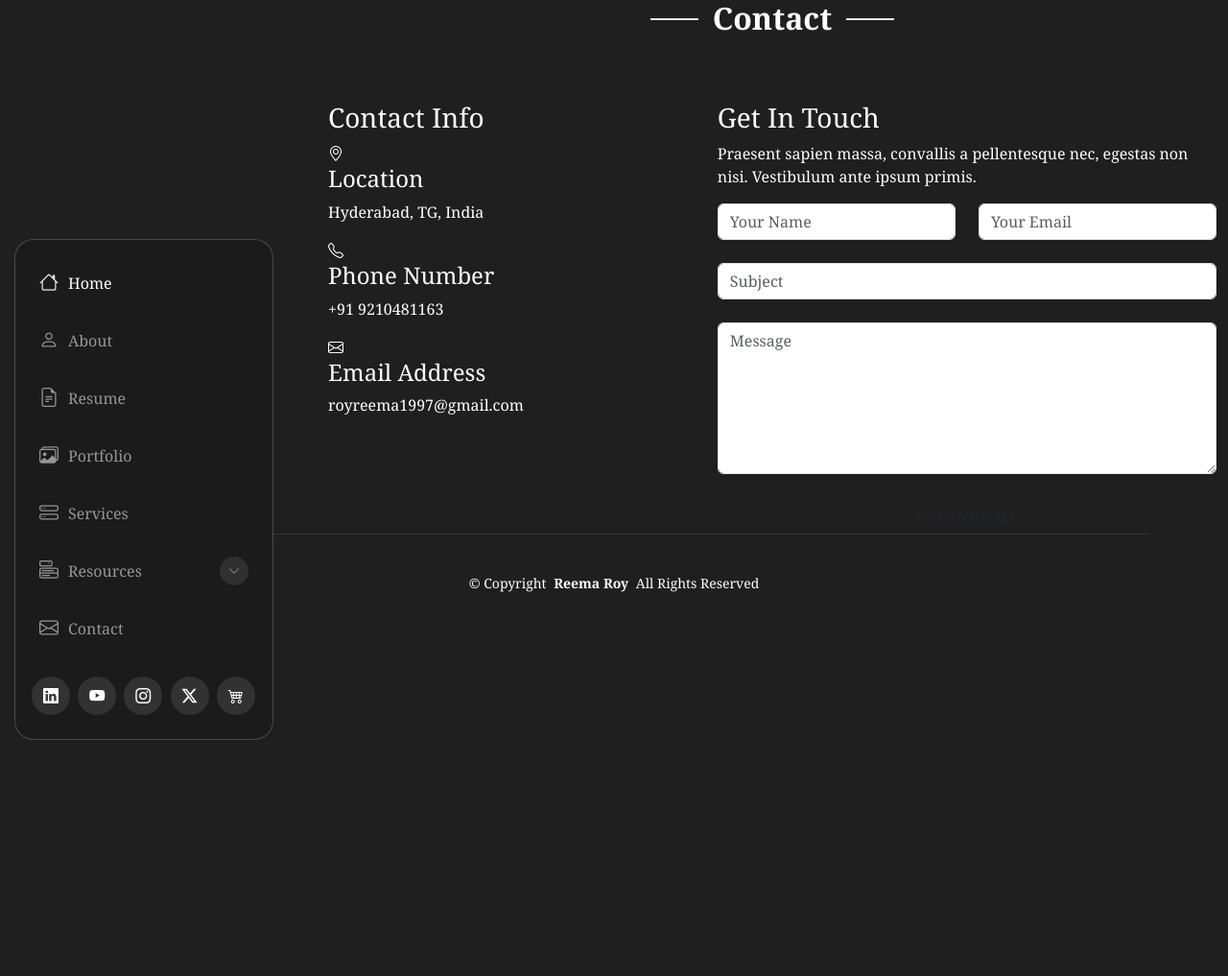
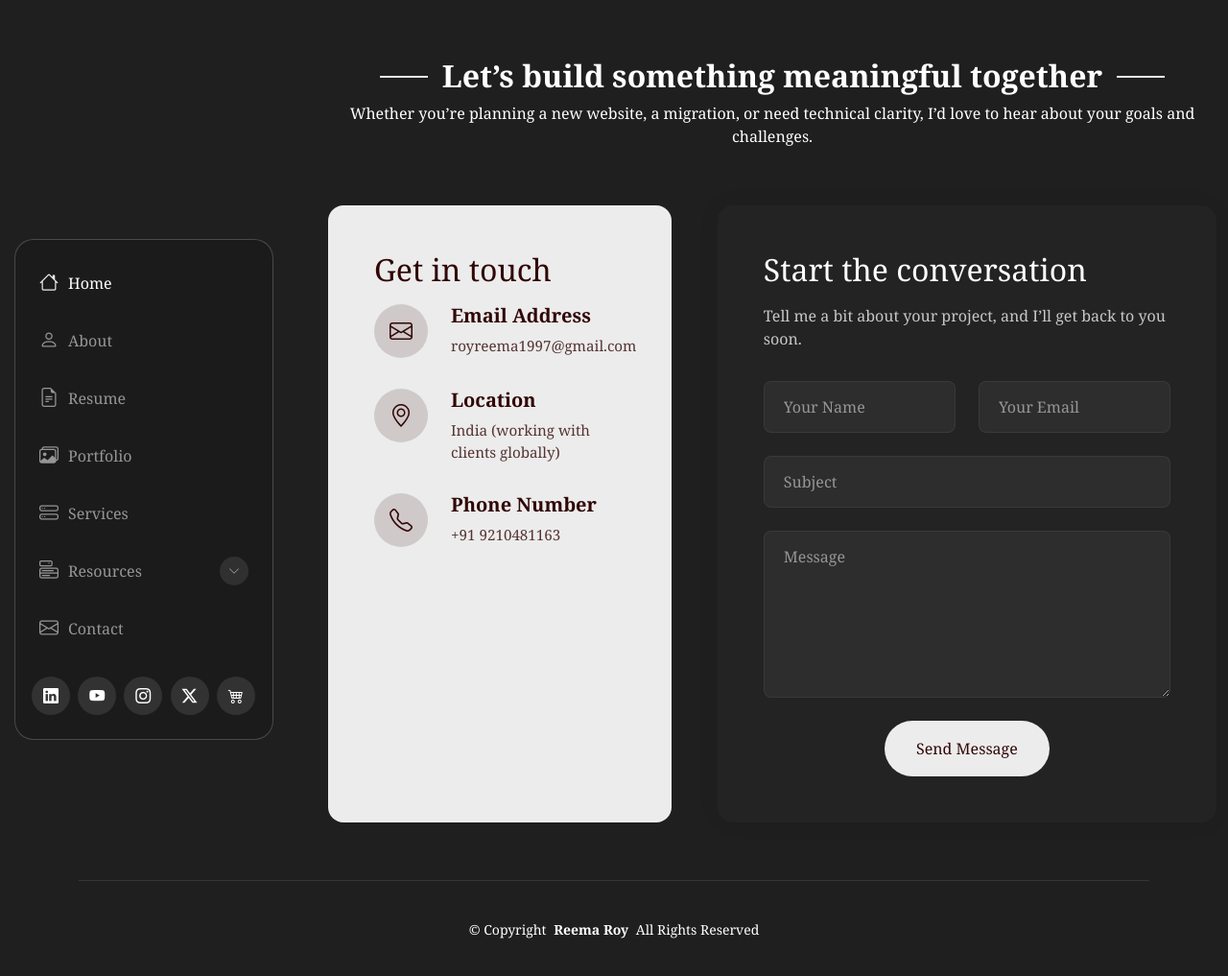
Before and after one commit to iamreemaroy/Reema-Roy, a Jekyll site: the page contact.html, which Jekyll copies as it is, in a window 1280 px wide and 1019 px high. Shown: the whole window at 96% size. Built offline with Jekyll 4.4.1, drawn with Linux system fonts in a browser that asks for light colours.

Commit message:
Update contact.html

```diff
--- a/contact.html
+++ b/contact.html
@@ -123,9 +123,12 @@
   </header>
   <main class="main">
 
-       <!-- Section Title -->
-      <div class="container section-title" data-aos="fade-up">
-        <h2>Contact</h2>
+<section id="contact" class="contact section">
+
+      <!-- Section Title -->
+      <div class="container section-title aos-init aos-animate" data-aos="fade-up">
+        <h2>Let’s build something meaningful together</h2>
+        <p>Whether you’re planning a new website, a migration, or need technical clarity, I’d love to hear about your goals and challenges.</p>
       </div><!-- End Section Title -->
 
       <div class="container">
@@ -133,7 +136,17 @@
         <div class="row g-4 g-lg-5">
           <div class="col-lg-5">
             <div class="info-box">
-              <h3>Contact Info</h3>
+              <h3>Get in touch</h3>
+
+                <div class="info-item">
+                <div class="icon-box">
+                  <i class="bi bi-envelope"></i>
+                </div>
+                <div class="content">
+                  <h4>Email Address</h4>
+                  <p>royreema1997@gmail.com</p>
+                </div>
+              </div>
 
               <div class="info-item">
                 <div class="icon-box">
@@ -141,7 +154,7 @@
                 </div>
                 <div class="content">
                   <h4>Location</h4>
-                  <p>Hyderabad, TG, India</p>
+                  <p>India (working with clients globally)</p>
                 </div>
               </div>
 
@@ -155,22 +168,14 @@
                 </div>
               </div>
 
-              <div class="info-item">
-                <div class="icon-box">
-                  <i class="bi bi-envelope"></i>
-                </div>
-                <div class="content">
-                  <h4>Email Address</h4>
-                  <p>royreema1997@gmail.com</p>
-                </div>
-              </div>
+
             </div>
           </div>
 
           <div class="col-lg-7">
             <div class="contact-form">
-              <h3>Get In Touch</h3>
-              <p>Praesent sapien massa, convallis a pellentesque nec, egestas non nisi. Vestibulum ante ipsum primis.</p>
+              <h3>Start the conversation</h3>
+              <p>Tell me a bit about your project, and I’ll get back to you soon.</p>
 
               <form action="forms/contact.php" method="post" class="php-email-form">
                 <div class="row gy-4">
@@ -209,7 +214,7 @@
 
       </div>
 
-    </section><!-- /Contact Section -->
+    </section>
 
   </main>
 
```
